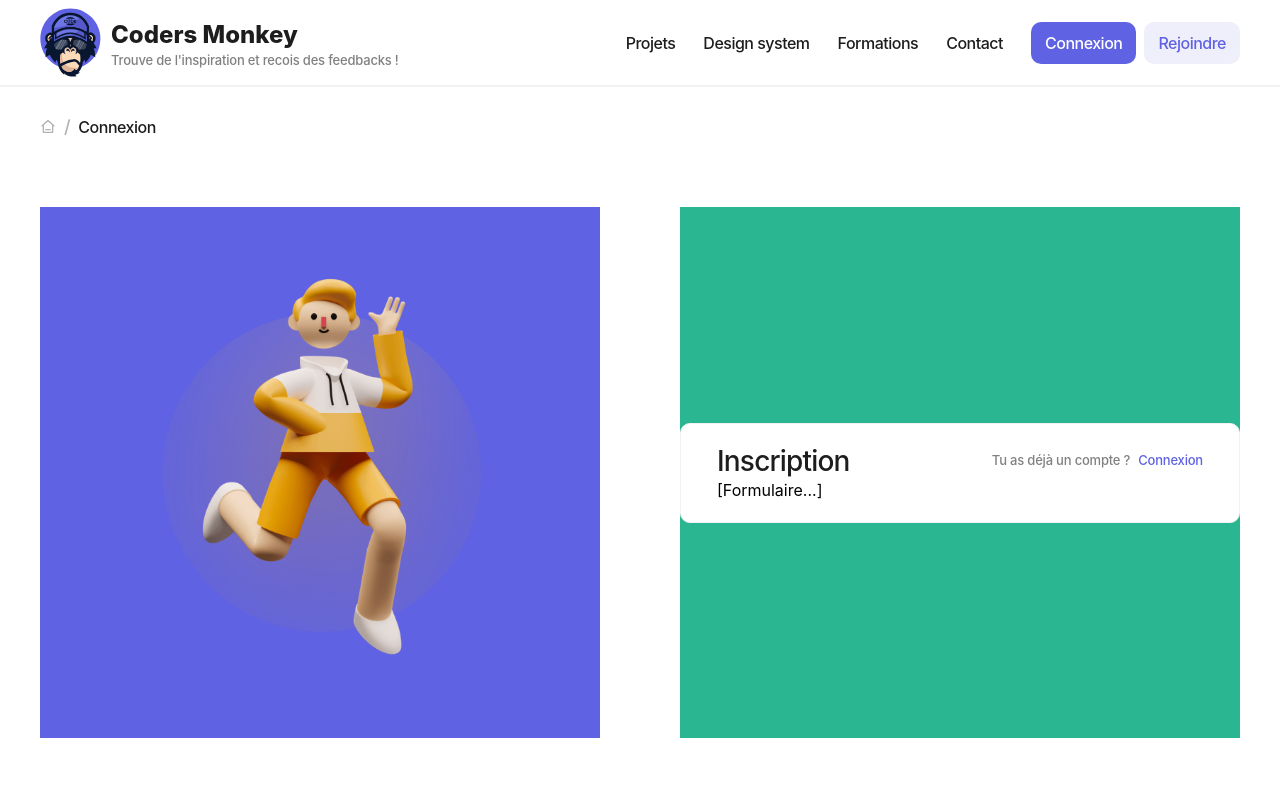
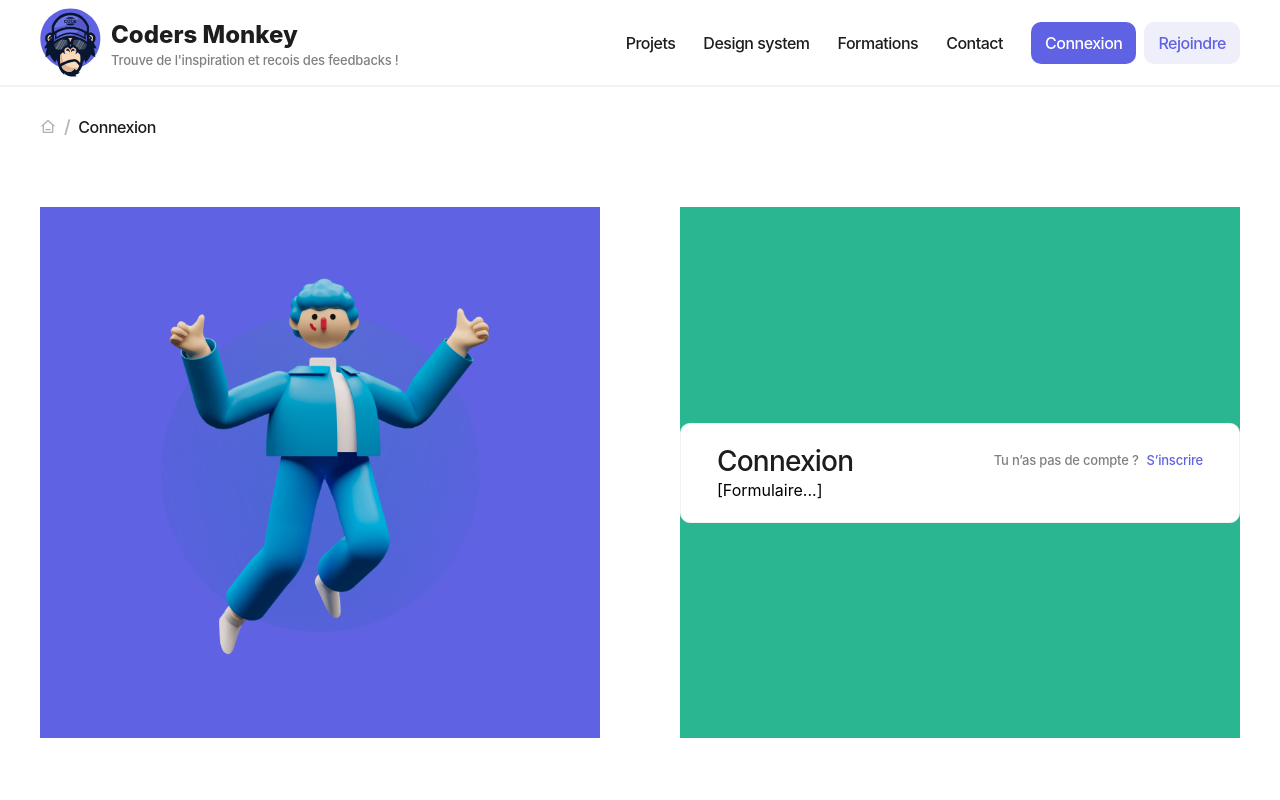
Before and after one commit to Zoumbar/Monkey-app, a Next.js app in the folder frontend/: page /connexion in a window 1280 px wide. Shown: the top 800 px of the page. Built offline with nearby package versions, Linux system fonts and the light colour scheme.

Commit message:
Continue auth

```diff
--- a/frontend/src/ui/modules/authentification/login/login.view.tsx
+++ b/frontend/src/ui/modules/authentification/login/login.view.tsx
@@ -11,7 +11,7 @@ export const LoginView = () => {
       <div className="bg-primary">
         <div className="relative w-full h-[531px]">
           <Image
-            src="/assets/images/character-1.png"
+            src="/assets/images/character-2.png"
             alt="Illustration de connexion"
             fill
             className="object-scale-down"
@@ -22,12 +22,12 @@ export const LoginView = () => {
         <Box padding_y="py-5">
           <div className="flex items-center justify-between">
             <Typography variant="h5" component="h5">
-              Inscription
+              Connexion
             </Typography>
             <Typography variant="caption4" component="span" theme="gray">
-              Tu as déjà un compte ?
+              Tu n’as pas de compte ?
               <Link href="/connexion" className="text-primary ml-2">
-                Connexion
+                S’inscrire
               </Link>
             </Typography>
           </div>
```
Also changed, not shown: frontend/public/assets/images/character-2.png (added), frontend/public/assets/images/character-3.png (added).
